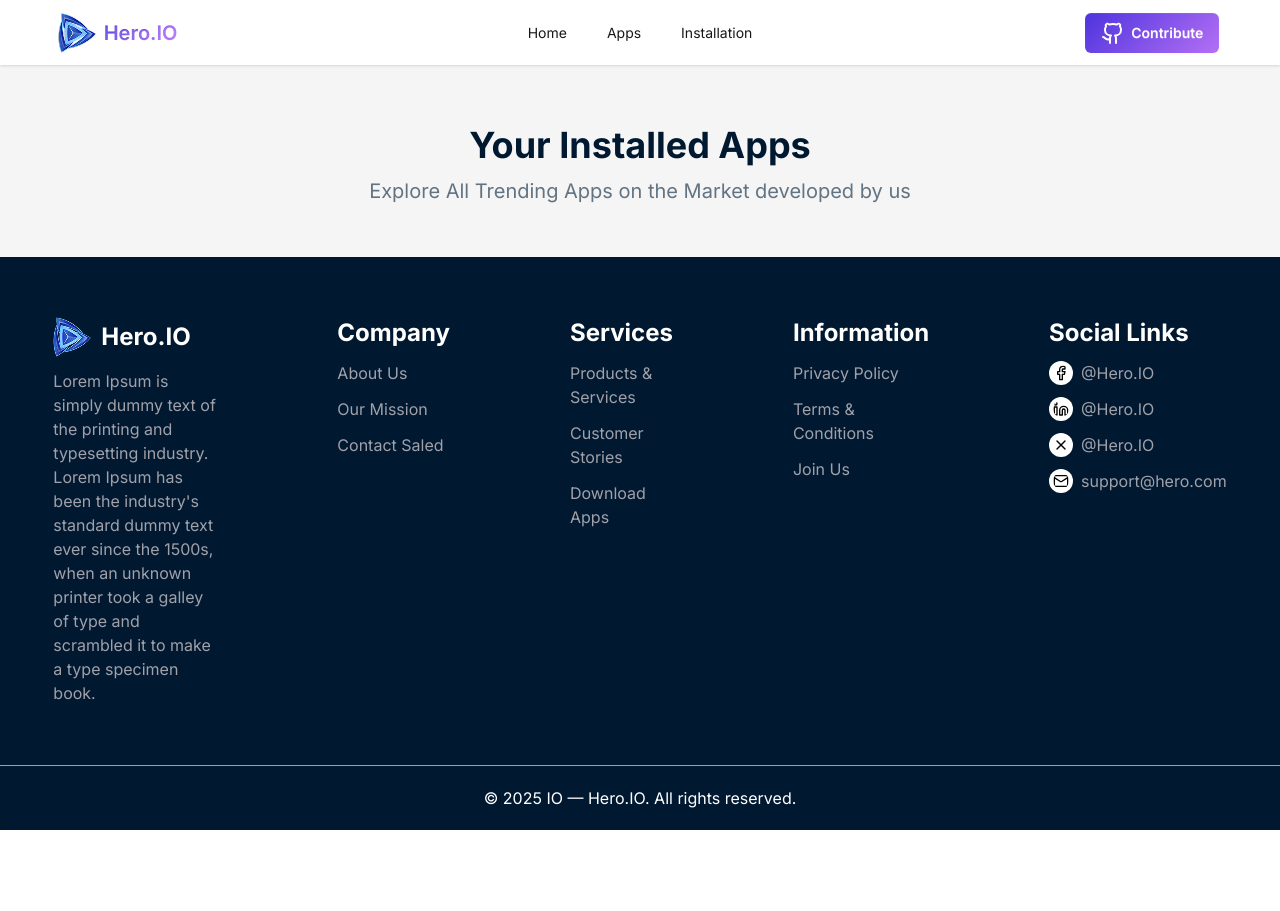
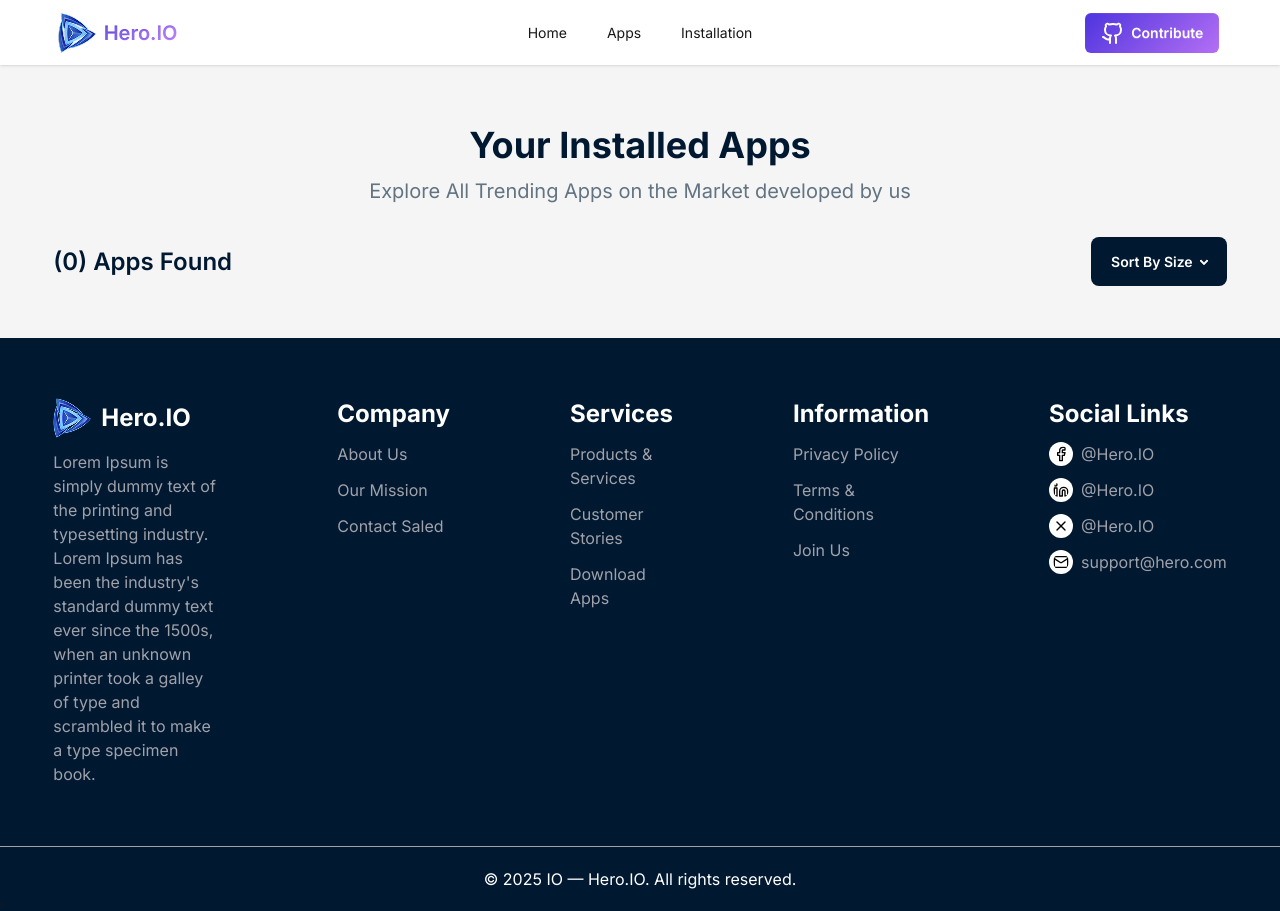
Before and after one commit to sukanta022/Hero-IO_React-router, a React (Vite) app: page /Installation in a window 1280 px wide. Before the commit the page ends 830 px from the top, so only its background shows below. Built offline with nearby package versions, Linux system fonts and the light colour scheme.

Commit message:
fix all issues

```diff
--- a/src/Components/Apps/AppDetails.jsx
+++ b/src/Components/Apps/AppDetails.jsx
@@ -1,5 +1,5 @@
 import React, { useEffect, useState } from 'react';
-import { useParams } from 'react-router';
+import { Navigate, useParams } from 'react-router';
 import useApps from '../../hooks/useApps';
 import { MdOutlineFileDownload } from "react-icons/md";
 import { FaStar } from "react-icons/fa";
@@ -26,6 +26,11 @@ const AppDetails = () => {
     if (loading) {
         return <div className='flex place-content-center p-10 max-h-screen text-3xl md:text-5xl font-bold text-[#001931]'>L <img src={logo} alt="" className="animate-spin"></img> ading..</div>;
     }
+
+
+    if (!data) {
+    return <Navigate to="*" replace />;
+  }
 
     const {image, title, ratings, description, ratingAvg, reviews, downloadsM,companyName, size} = data
 
--- a/src/Components/Footer.jsx
+++ b/src/Components/Footer.jsx
@@ -6,7 +6,7 @@ const Footer = () => {
         <div className='bg-[#001931] mb-[-25px]'>
             <div className='flex flex-col text-center lg:text-left lg:flex-row justify-between gap-10 lg:gap-30 py-15 w-11/12 mx-auto'>
                 <div className='lg:w-250 space-y-3'>
-                    <div className='text-white font-bold text-2xl flex gap-2 items-center'>
+                    <div className='text-white font-bold text-2xl flex gap-2 items-center justify-center lg:justify-start'>
                         <img src={logo} alt="" />
                         <p>Hero.IO</p>
                     </div>
--- a/src/Components/InstalledApp.jsx
+++ b/src/Components/InstalledApp.jsx
@@ -13,15 +13,17 @@ const InstalledApp = ({data,handleRemove}) => {
 
                 <div className="space-y-1">
                     <h2 className="text-2xl text-[#001931] font-semibold">{title}</h2>
-                    <div className="text-xl flex gap-8">
+                    <div className="text-xl flex gap-3 md:gap-8 justify-center items-center">
                         <p className="text-[#2EAC6F] flex gap-1 items-center"><MdOutlineFileDownload /> {downloadsM}</p>
                         <p className="text-[#FF8811] flex gap-1 items-center"><FaStar/>{ratingAvg} </p>
-                        <p className="text-[#627382] ">{size} MB</p>
+                        <p className="text-[#627382] text-[15px] md:text-xl">{size} MB</p>
                     </div>
+
+                    <button  onClick={() =>  handleRemove(id)} className='btn p-3 text-[15px] bg-[#00D390] text-white font-semibold rounded-md md:hidden'>Uninstall</button>
                 </div>
             </div>
 
-            <button  onClick={() =>  handleRemove(id)} className='btn p-3 md:p-5 text-[18px] bg-[#00D390] text-white font-semibold rounded-md'>Uninstall</button>
+            <button  onClick={() =>  handleRemove(id)} className='btn p-5 text-[18px] bg-[#00D390] text-white font-semibold rounded-md hidden md:flex'>Uninstall</button>
         </div>
     );
 };
--- a/src/Components/Navbar.jsx
+++ b/src/Components/Navbar.jsx
@@ -42,7 +42,7 @@ const Navbar = () => {
                             className="btn p-4 border-none text-white rounded-md"
                             style={{ background: "linear-gradient(135deg, #4e34de 0%, #b46ff4 100%)" }}
                         >
-                            <Github className="text-white rounded-full" />
+                            <Github className="text-white rounded-full " />
                             Contribute
                         </a>
 
--- a/src/Layout/AppsList/AppsList.jsx
+++ b/src/Layout/AppsList/AppsList.jsx
@@ -32,14 +32,14 @@ const AppsList = () => {
             <h1 className='text-4xl text-[#001931] font-bold'>Our All Applications</h1>
             <p className='text-xl text-[#627382]'>Explore All Apps on the Market developed by us. We code for Millions</p>
 
-            <div className='w-11/12 mx-auto flex justify-between items-center mt-8'>
+            <div className='w-11/12 mx-auto flex flex-col gap-5 lg:flex-row justify-between items-center mt-8'>
                 <p className='text-[#001931] text-2xl text-left font-semibold'>({searchedApps.length}) Apps Found</p>
 
                 <ul className="menu  text-white rounded-box bg-[#001931]">
                     <li>
                         <details>
-                        <summary className='font-semibold'>Sort By</summary>
-
+                        <summary className='font-semibold'>Sort By Downloads</summary>
+                            <li className='hover:bg-white hover:text-black'><button onClick={() => setSortOrder("none")}>None</button></li>
                             <li className='hover:bg-white hover:text-black'><button onClick={() => setSortOrder("high")}>High-Low</button></li>
                             <li className='hover:bg-white hover:text-black'><button onClick={() => setSortOrder("low")}>Low-High</button></li>
 
--- a/src/Layout/ErrorPage/ErrorPage.jsx
+++ b/src/Layout/ErrorPage/ErrorPage.jsx
@@ -1,12 +1,12 @@
 import React from 'react';
 import { Link } from 'react-router';
-
+import error from '../../../public/error.png'
 const ErrorPage = () => {
     return (
         <div className='flex flex-col justify-center items-center text-center'>
-            <img src="./error.png" alt="" />
-            <h1 className='text-4xl text-[#001931] font-bold'>Your Installed Apps</h1>
-            <p className='text-[18px] mt-3 text-[#627382]'>Explore All Trending Apps on the Market developed by us</p>
+            <img src={error} alt="" />
+            <h1 className='text-4xl text-[#001931] font-bold'>Oops, page not found!</h1>
+            <p className='text-[18px] mt-3 text-[#627382]'>The page you are looking for is not available.</p>
             <Link to={'/'} className="btn p-4 px-8 mt-5 border-none text-white rounded-md"
             style={{ background: "linear-gradient(135deg, #4e34de 0%, #b46ff4 100%)" }}>Go Back!</Link>
         </div>
--- a/src/Layout/Installation/Installation.jsx
+++ b/src/Layout/Installation/Installation.jsx
@@ -11,22 +11,50 @@ const Installation = () => {
     const {apps} = useApps()
     const allInstalledApp = getInstallApp()
     const [installApp, setInstallApp] = useState(allInstalledApp)
+    const [sortOrder, setSortOrder] = useState('none')
     const data = apps.filter(app =>  allInstalledApp.includes(app.id))
-    console.log(installApp)
+
     const handleRemove = (id) => {
         removeToDB(id)
         toast.success("Uninstall Succesfully")
         setInstallApp(prev => prev.filter(p => p.id !== id))
     }
+
+    const sortedItem = () => {
+        if(sortOrder === "high"){
+            return [...data].sort((a,b) => b.size - a.size)
+        }
+        else if(sortOrder === "low"){
+            return [...data].sort((a,b) => a.size - b.size)
+        }
+        else{
+            return data
+        }
+    }
+
     return (
         <div className='pt-15 bg-[#F5F5F5] space-y-3 w-11/12 mx-auto '>
 
             <h1 className='text-4xl text-[#001931] font-bold text-center'>Your Installed Apps</h1>
             <p className='text-xl text-[#627382] text-center'>Explore All Trending Apps on the Market developed by us</p>
+            <div className='flex justify-between items-center mt-8'>
+                <p className='text-[#001931] text-2xl text-left font-semibold'>({sortedItem().length}) Apps Found</p>
 
+                <ul className="menu  text-white rounded-box bg-[#001931]">
+                    <li>
+                        <details>
+                        <summary className='font-semibold'>Sort By Size</summary>
+                            <li className='hover:bg-white hover:text-black'><button onClick={() => setSortOrder("none")}>None</button></li>
+                            <li className='hover:bg-white hover:text-black'><button onClick={() => setSortOrder("high")}>High-Low</button></li>
+                            <li className='hover:bg-white hover:text-black'><button onClick={() => setSortOrder("low")}>Low-High</button></li>
+
+                        </details>
+                    </li>
+                </ul>
+            </div>
             <div className="space-y-5">
                 {
-                    data.map(app => <InstalledApp data={app} key={app.id} handleRemove={handleRemove}></InstalledApp>)
+                    sortedItem().map(app => <InstalledApp data={app} key={app.id} handleRemove={handleRemove}></InstalledApp>)
                 }
             </div>
 
--- a/src/Routes/Routes.jsx
+++ b/src/Routes/Routes.jsx
@@ -10,7 +10,7 @@ import ErrorPage from "../Layout/ErrorPage/ErrorPage";
 export const router = createBrowserRouter([
   {
     path: "/",
-
+    errorElement: ErrorPage,
     Component: Root,
 
     children: [
@@ -24,7 +24,8 @@ export const router = createBrowserRouter([
         },
         {
           path: '/AppDetails/:id',
-          Component: AppDetails
+          Component: AppDetails,
+
         },
         {
           path: '/Installation',
@@ -34,8 +35,6 @@ export const router = createBrowserRouter([
           path: '*',
           Component: ErrorPage
         }
-
-
     ]
   },
 
--- a/src/utility/addToDB.js
+++ b/src/utility/addToDB.js
@@ -1,13 +1,8 @@
 const addToStore = (id) => {
     const appInstallData = getInstallApp()
-    if(appInstallData.includes(id)){
-        alert("Book already exist")
-    }
-    else {
-        appInstallData.push(id)
-        const data = JSON.stringify(appInstallData)
-        localStorage.setItem("applist", data)
-    }
+    appInstallData.push(id)
+    const data = JSON.stringify(appInstallData)
+    localStorage.setItem("applist", data)
 }
 
 const removeToDB = (id) =>{
```
Also changed, not shown: 1 other file (tests, documents, lock files or other folders).
